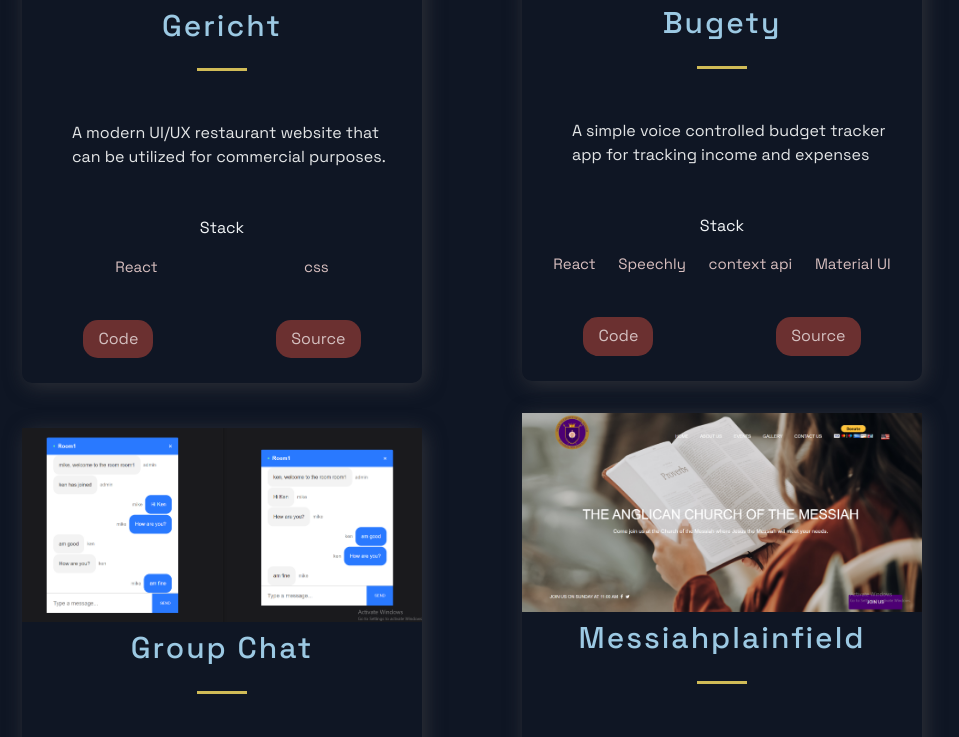
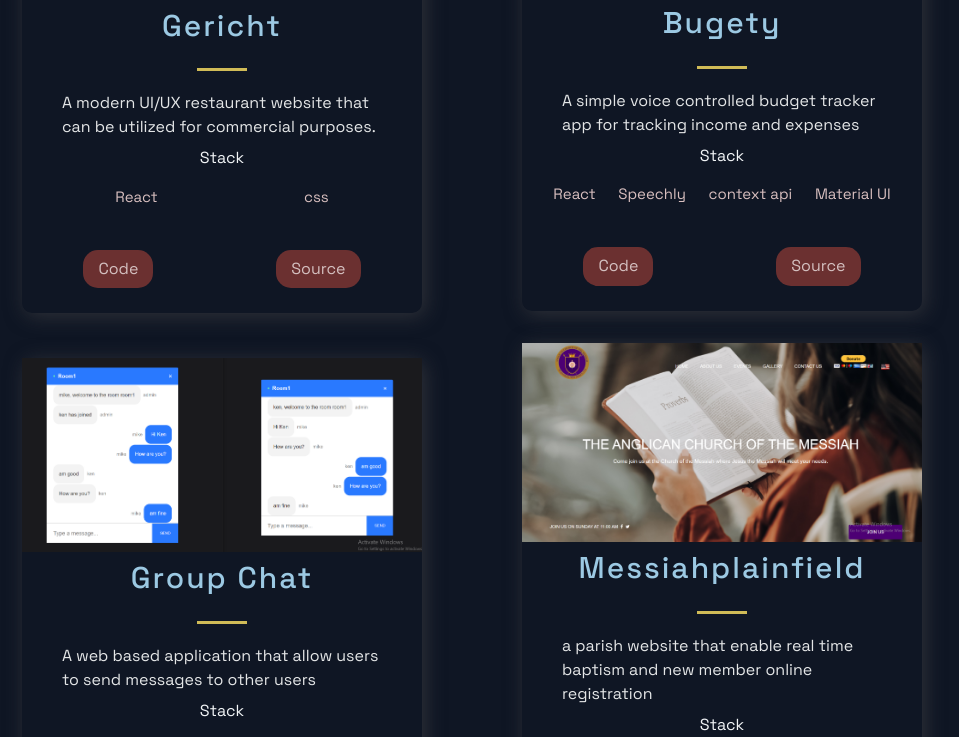
Before and after one commit to nwabuezenonso/portfolio, a Next.js app: page / in a window 1280 px wide. Shown: the part 1080-1817 px from the top of the page, without its empty margins (168-1127 px from the left). Built offline with nearby package versions, Linux system fonts and the light colour scheme.

Commit message:
continous adding of project style

```diff
--- a/src/components/Projects/ProjectsStyles.js
+++ b/src/components/Projects/ProjectsStyles.js
@@ -68,7 +68,7 @@ export const Intro = styled.div`
 
 export const CardInfo = styled.p`
   width: 80%;
-  margin: 50px;
+  margin: 10px 40px;
   color: #e4e6e7;
   font-style: 2rem;
   line-height: 24px;
```
